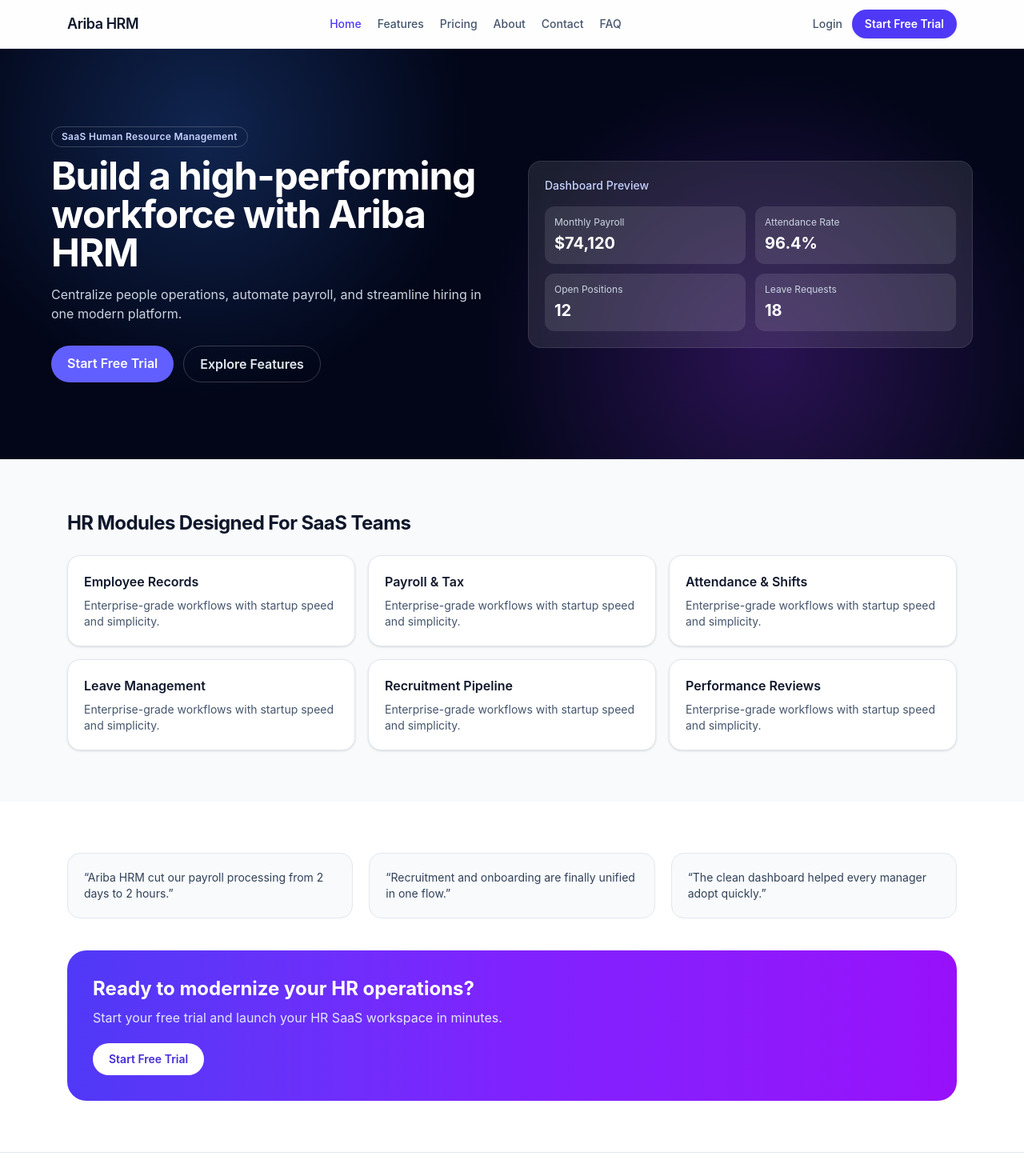
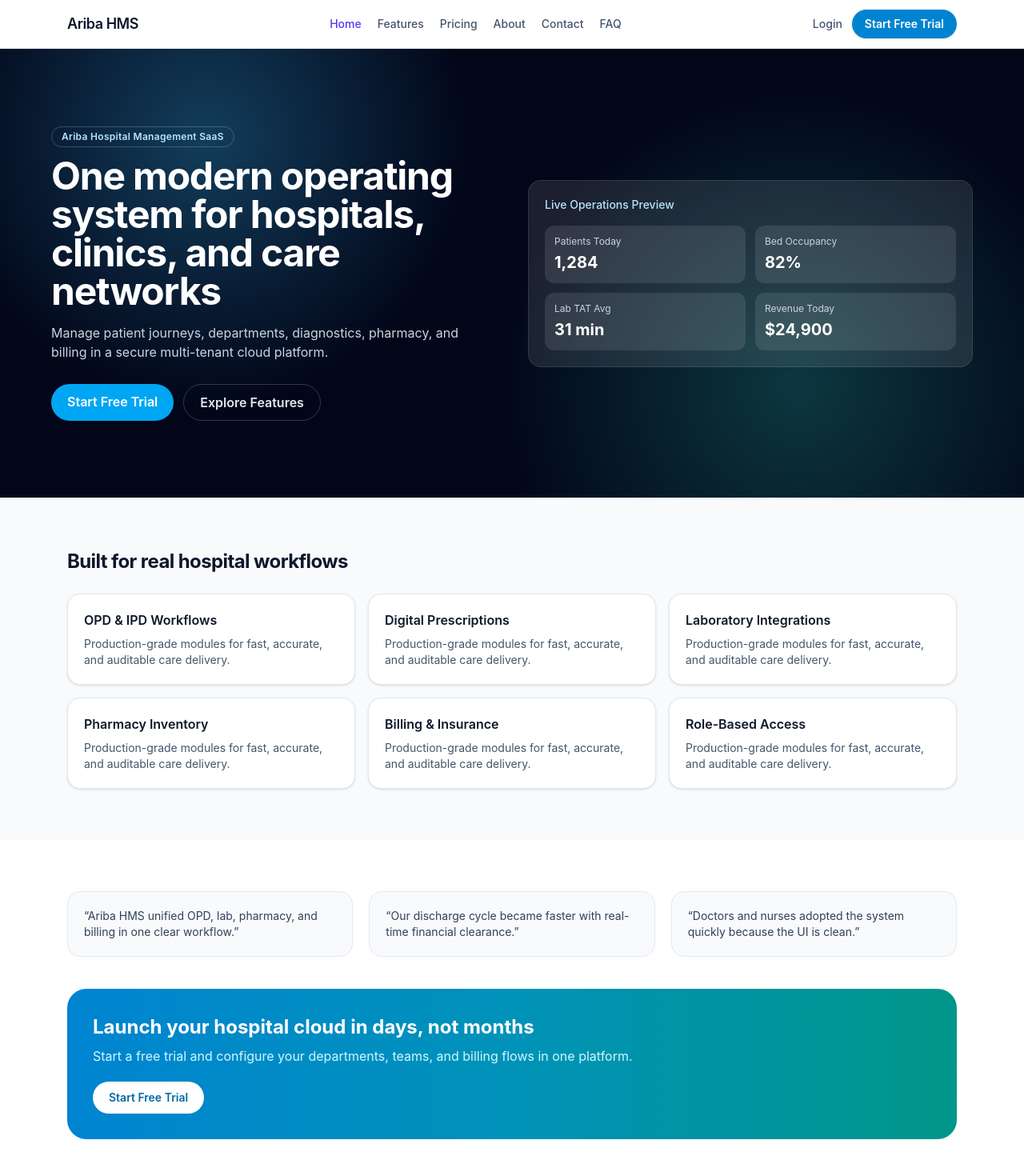
Before and after one commit to boniyeamincse/ariba-hrm, a React (Vite) app in the folder frontend/: page / in a window 1280 px wide. Shown: the top 1470 px of the page at 80% size. Built offline with nearby package versions, Linux system fonts and the light colour scheme; no server answers.

Commit message:
redesign hospital saas landing pages

```diff
--- a/frontend/src/components/ui/PageShell.tsx
+++ b/frontend/src/components/ui/PageShell.tsx
@@ -9,7 +9,10 @@ export function PageShell({
 }) {
   return (
     <section className="mx-auto w-full max-w-6xl px-5 py-16 md:py-20">
-      <div className="mb-8 max-w-2xl">
+      <div className="mb-8 max-w-3xl">
+        <p className="inline-flex rounded-full border border-sky-100 bg-sky-50 px-3 py-1 text-xs font-semibold tracking-wide text-sky-700">
+          Ariba Hospital Management SaaS
+        </p>
         <h1 className="text-3xl font-bold tracking-tight text-slate-900 md:text-4xl">{title}</h1>
         <p className="mt-3 text-slate-600">{subtitle}</p>
       </div>
--- a/frontend/src/layouts/PublicLayout.tsx
+++ b/frontend/src/layouts/PublicLayout.tsx
@@ -12,10 +12,10 @@ const links = [
 export function PublicLayout() {
   return (
     <div className="min-h-screen bg-slate-50 text-slate-900">
-      <header className="sticky top-0 z-30 border-b border-slate-200/70 bg-white/80 backdrop-blur">
+      <header className="sticky top-0 z-30 border-b border-slate-200/70 bg-white/90 backdrop-blur">
         <div className="mx-auto flex w-full max-w-6xl items-center justify-between px-5 py-3">
           <NavLink to="/" className="text-lg font-semibold tracking-tight text-slate-900">
-            Ariba HRM
+            Ariba HMS
           </NavLink>
           <nav className="hidden items-center gap-5 md:flex">
             {links.map((link) => (
@@ -36,7 +36,7 @@ export function PublicLayout() {
             </NavLink>
             <NavLink
               to="/auth/register"
-              className="rounded-full bg-indigo-600 px-4 py-2 text-sm font-semibold text-white shadow-sm transition hover:bg-indigo-500"
+              className="rounded-full bg-sky-600 px-4 py-2 text-sm font-semibold text-white shadow-sm transition hover:bg-sky-500"
             >
               Start Free Trial
             </NavLink>
@@ -50,7 +50,7 @@ export function PublicLayout() {
 
       <footer className="border-t border-slate-200 bg-white">
         <div className="mx-auto flex w-full max-w-6xl flex-col gap-3 px-5 py-8 text-sm text-slate-500 md:flex-row md:items-center md:justify-between">
-          <p>© {new Date().getFullYear()} Ariba HRM. Built for modern teams.</p>
+          <p>© {new Date().getFullYear()} Ariba HMS. Hospital operations, unified.</p>
           <div className="flex items-center gap-4">
             <NavLink to="/pricing" className="hover:text-slate-700">Pricing</NavLink>
             <NavLink to="/blog" className="hover:text-slate-700">Blog</NavLink>
--- a/frontend/src/pages/public/AboutPage.tsx
+++ b/frontend/src/pages/public/AboutPage.tsx
@@ -2,18 +2,18 @@ import { PageShell } from '../../components/ui/PageShell'
 
 export function AboutPage() {
   return (
-    <PageShell title="About Ariba HRM" subtitle="We help teams run HR operations with speed, visibility, and confidence.">
+    <PageShell title="About Ariba Hospital Management SaaS" subtitle="We build healthcare operations software that helps teams deliver better care faster.">
       <div className="grid gap-5 md:grid-cols-2">
         <article className="rounded-2xl border border-slate-200 bg-white p-6 shadow-sm">
           <h3 className="font-semibold text-slate-900">Our Mission</h3>
           <p className="mt-3 text-sm text-slate-600">
-            Build a reliable SaaS HR platform that empowers growing businesses to automate repetitive HR work and improve people decisions.
+            Build a dependable SaaS platform that connects clinical and administrative teams in one source of truth.
           </p>
         </article>
         <article className="rounded-2xl border border-slate-200 bg-white p-6 shadow-sm">
           <h3 className="font-semibold text-slate-900">Why We Built It</h3>
           <p className="mt-3 text-sm text-slate-600">
-            Most HR systems are either too complex or too limited. Ariba HRM balances enterprise power with startup usability.
+            Legacy hospital tools are fragmented and slow. Ariba HMS delivers modern UX with enterprise-grade control.
           </p>
         </article>
       </div>
--- a/frontend/src/pages/public/FAQPage.tsx
+++ b/frontend/src/pages/public/FAQPage.tsx
@@ -2,22 +2,22 @@ import { PageShell } from '../../components/ui/PageShell'
 
 const faqs = [
   {
-    question: 'Can I use Ariba HRM for multiple companies?',
-    answer: 'Yes. The SaaS architecture supports multi-tenant workspaces with strict isolation.',
+    question: 'Can Ariba HMS support multiple hospitals under one group?',
+    answer: 'Yes. The platform supports multi-tenant setups with strict data isolation and central governance.',
   },
   {
-    question: 'Do you support role-based access?',
-    answer: 'Yes. HR Admin, Manager, Employee, and custom role policies are supported.',
+    question: 'Do you support role-based access for clinical teams?',
+    answer: 'Yes. Super Admin, Hospital Admin, Doctor, Nurse, Pharmacist, Lab Tech, and custom roles are supported.',
   },
   {
-    question: 'Is payroll configurable for local compliance?',
-    answer: 'Yes. Components, deductions, and policy rules are configurable per workspace.',
+    question: 'Is patient and billing data audit-ready?',
+    answer: 'Yes. Every critical action can be traced with audit logs to support compliance and reviews.',
   },
 ]
 
 export function FAQPage() {
   return (
-    <PageShell title="Frequently Asked Questions" subtitle="Answers to common setup and product questions.">
+    <PageShell title="Frequently Asked Questions" subtitle="Common questions from hospital teams and implementation leads.">
       <div className="grid gap-4">
         {faqs.map((item) => (
           <article key={item.question} className="rounded-2xl border border-slate-200 bg-white p-5 shadow-sm">
--- a/frontend/src/pages/public/FeaturesPage.tsx
+++ b/frontend/src/pages/public/FeaturesPage.tsx
@@ -1,22 +1,22 @@
 import { PageShell } from '../../components/ui/PageShell'
 
 const items = [
-  'Core HR & Employee Profiles',
-  'Attendance, Shift, and Overtime Tracking',
-  'Payroll with tax and deduction workflows',
-  'Leave and holiday policy engine',
-  'Recruitment pipeline and candidate scoring',
-  'Performance review cycles and KPI tracking',
+  'Patient registration with UHID and visit timeline',
+  'OPD queue, consultations, and e-prescriptions',
+  'IPD admissions, beds, and nursing workflows',
+  'Laboratory orders, results, and validation',
+  'Pharmacy inventory, dispensing, and sales',
+  'Billing, payments, insurance, and audit logs',
 ]
 
 export function FeaturesPage() {
   return (
-    <PageShell title="Feature-Rich HRM Modules" subtitle="Everything your HR team needs in one integrated SaaS experience.">
+    <PageShell title="Hospital Modules That Actually Work Together" subtitle="Ariba HMS unifies clinical, operations, and revenue workflows in one SaaS platform.">
       <div className="grid gap-4 md:grid-cols-2">
         {items.map((item) => (
           <article key={item} className="rounded-2xl border border-slate-200 bg-white p-5 shadow-sm">
             <h3 className="font-semibold text-slate-900">{item}</h3>
-            <p className="mt-2 text-sm text-slate-600">Built for scale, auditability, and modern employee experience.</p>
+            <p className="mt-2 text-sm text-slate-600">Built for scale, traceability, and fast adoption across departments.</p>
           </article>
         ))}
       </div>
--- a/frontend/src/pages/public/HomePage.tsx
+++ b/frontend/src/pages/public/HomePage.tsx
@@ -2,32 +2,32 @@ import { motion } from 'framer-motion'
 import { NavLink } from 'react-router-dom'
 
 const featureCards = [
-  'Employee Records',
-  'Payroll & Tax',
-  'Attendance & Shifts',
-  'Leave Management',
-  'Recruitment Pipeline',
-  'Performance Reviews',
+  'OPD & IPD Workflows',
+  'Digital Prescriptions',
+  'Laboratory Integrations',
+  'Pharmacy Inventory',
+  'Billing & Insurance',
+  'Role-Based Access',
 ]
 
 export function HomePage() {
   return (
     <div>
       <section className="relative overflow-hidden bg-slate-950 px-5 py-24 text-white">
-        <div className="absolute inset-0 bg-[radial-gradient(circle_at_20%_20%,rgba(59,130,246,0.25),transparent_30%),radial-gradient(circle_at_75%_75%,rgba(147,51,234,0.28),transparent_35%)]" />
+        <div className="absolute inset-0 bg-[radial-gradient(circle_at_20%_20%,rgba(56,189,248,0.3),transparent_30%),radial-gradient(circle_at_78%_75%,rgba(45,212,191,0.24),transparent_35%)]" />
         <div className="relative mx-auto grid w-full max-w-6xl gap-10 md:grid-cols-2 md:items-center">
           <motion.div initial={{ opacity: 0, y: 12 }} animate={{ opacity: 1, y: 0 }}>
-            <p className="mb-3 inline-flex rounded-full border border-white/20 px-3 py-1 text-xs font-semibold tracking-wide text-indigo-200">
-              SaaS Human Resource Management
+            <p className="mb-3 inline-flex rounded-full border border-white/20 px-3 py-1 text-xs font-semibold tracking-wide text-sky-200">
+              Ariba Hospital Management SaaS
             </p>
             <h1 className="text-4xl font-bold tracking-tight md:text-5xl">
-              Build a high-performing workforce with Ariba HRM
+              One modern operating system for hospitals, clinics, and care networks
             </h1>
             <p className="mt-4 text-slate-300">
-              Centralize people operations, automate payroll, and streamline hiring in one modern platform.
+              Manage patient journeys, departments, diagnostics, pharmacy, and billing in a secure multi-tenant cloud platform.
             </p>
             <div className="mt-7 flex flex-wrap gap-3">
-              <NavLink to="/auth/register" className="rounded-full bg-indigo-500 px-5 py-2.5 font-semibold text-white hover:bg-indigo-400">
+              <NavLink to="/auth/register" className="rounded-full bg-sky-500 px-5 py-2.5 font-semibold text-white hover:bg-sky-400">
                 Start Free Trial
               </NavLink>
               <NavLink to="/features" className="rounded-full border border-white/20 px-5 py-2.5 font-semibold text-slate-200 hover:bg-white/10">
@@ -40,23 +40,23 @@ export function HomePage() {
             animate={{ opacity: 1, x: 0 }}
             className="rounded-2xl border border-white/10 bg-white/10 p-5 backdrop-blur"
           >
-            <p className="text-sm font-medium text-indigo-200">Dashboard Preview</p>
+            <p className="text-sm font-medium text-sky-200">Live Operations Preview</p>
             <div className="mt-4 grid gap-3 sm:grid-cols-2">
               <div className="rounded-xl bg-white/10 p-3">
-                <p className="text-xs text-slate-300">Monthly Payroll</p>
-                <p className="mt-1 text-xl font-bold">$74,120</p>
+                <p className="text-xs text-slate-300">Patients Today</p>
+                <p className="mt-1 text-xl font-bold">1,284</p>
               </div>
               <div className="rounded-xl bg-white/10 p-3">
-                <p className="text-xs text-slate-300">Attendance Rate</p>
-                <p className="mt-1 text-xl font-bold">96.4%</p>
+                <p className="text-xs text-slate-300">Bed Occupancy</p>
+                <p className="mt-1 text-xl font-bold">82%</p>
               </div>
               <div className="rounded-xl bg-white/10 p-3">
-                <p className="text-xs text-slate-300">Open Positions</p>
-                <p className="mt-1 text-xl font-bold">12</p>
+                <p className="text-xs text-slate-300">Lab TAT Avg</p>
+                <p className="mt-1 text-xl font-bold">31 min</p>
               </div>
               <div className="rounded-xl bg-white/10 p-3">
-                <p className="text-xs text-slate-300">Leave Requests</p>
-                <p className="mt-1 text-xl font-bold">18</p>
+                <p className="text-xs text-slate-300">Revenue Today</p>
+                <p className="mt-1 text-xl font-bold">$24,900</p>
               </div>
             </div>
           </motion.div>
@@ -64,7 +64,7 @@ export function HomePage() {
       </section>
 
       <section className="mx-auto w-full max-w-6xl px-5 py-16">
-        <h2 className="text-2xl font-bold tracking-tight text-slate-900">HR Modules Designed For SaaS Teams</h2>
+        <h2 className="text-2xl font-bold tracking-tight text-slate-900">Built for real hospital workflows</h2>
         <div className="mt-6 grid gap-4 sm:grid-cols-2 lg:grid-cols-3">
           {featureCards.map((card, index) => (
             <motion.article
@@ -76,7 +76,7 @@ export function HomePage() {
               className="rounded-2xl border border-slate-200 bg-white p-5 shadow-sm"
             >
               <h3 className="font-semibold text-slate-900">{card}</h3>
-              <p className="mt-2 text-sm text-slate-600">Enterprise-grade workflows with startup speed and simplicity.</p>
+              <p className="mt-2 text-sm text-slate-600">Production-grade modules for fast, accurate, and auditable care delivery.</p>
             </motion.article>
           ))}
         </div>
@@ -86,9 +86,9 @@ export function HomePage() {
         <div className="mx-auto w-full max-w-6xl px-5">
           <div className="grid gap-5 md:grid-cols-3">
             {[
-              '“Ariba HRM cut our payroll processing from 2 days to 2 hours.”',
-              '“Recruitment and onboarding are finally unified in one flow.”',
-              '“The clean dashboard helped every manager adopt quickly.”',
+              '“Ariba HMS unified OPD, lab, pharmacy, and billing in one clear workflow.”',
+              '“Our discharge cycle became faster with real-time financial clearance.”',
+              '“Doctors and nurses adopted the system quickly because the UI is clean.”',
             ].map((quote) => (
               <blockquote key={quote} className="rounded-2xl border border-slate-200 bg-slate-50 p-5 text-sm text-slate-700">
                 {quote}
@@ -96,12 +96,12 @@ export function HomePage() {
             ))}
           </div>
 
-          <div className="mt-10 rounded-3xl bg-gradient-to-r from-indigo-600 via-violet-600 to-purple-600 p-8 text-white">
-            <h3 className="text-2xl font-bold">Ready to modernize your HR operations?</h3>
-            <p className="mt-2 text-indigo-100">Start your free trial and launch your HR SaaS workspace in minutes.</p>
+          <div className="mt-10 rounded-3xl bg-gradient-to-r from-sky-600 via-cyan-600 to-teal-600 p-8 text-white">
+            <h3 className="text-2xl font-bold">Launch your hospital cloud in days, not months</h3>
+            <p className="mt-2 text-cyan-100">Start a free trial and configure your departments, teams, and billing flows in one platform.</p>
             <NavLink
               to="/auth/register"
-              className="mt-5 inline-flex rounded-full bg-white px-5 py-2.5 text-sm font-semibold text-indigo-700"
+              className="mt-5 inline-flex rounded-full bg-white px-5 py-2.5 text-sm font-semibold text-sky-700"
             >
               Start Free Trial
             </NavLink>
```
Also changed, not shown: frontend/src/pages/public/BlogPage.tsx (+4 -4 lines), frontend/src/pages/public/ContactPage.tsx (+4 -4 lines), frontend/src/pages/public/PricingPage.tsx (+7 -7 lines).
